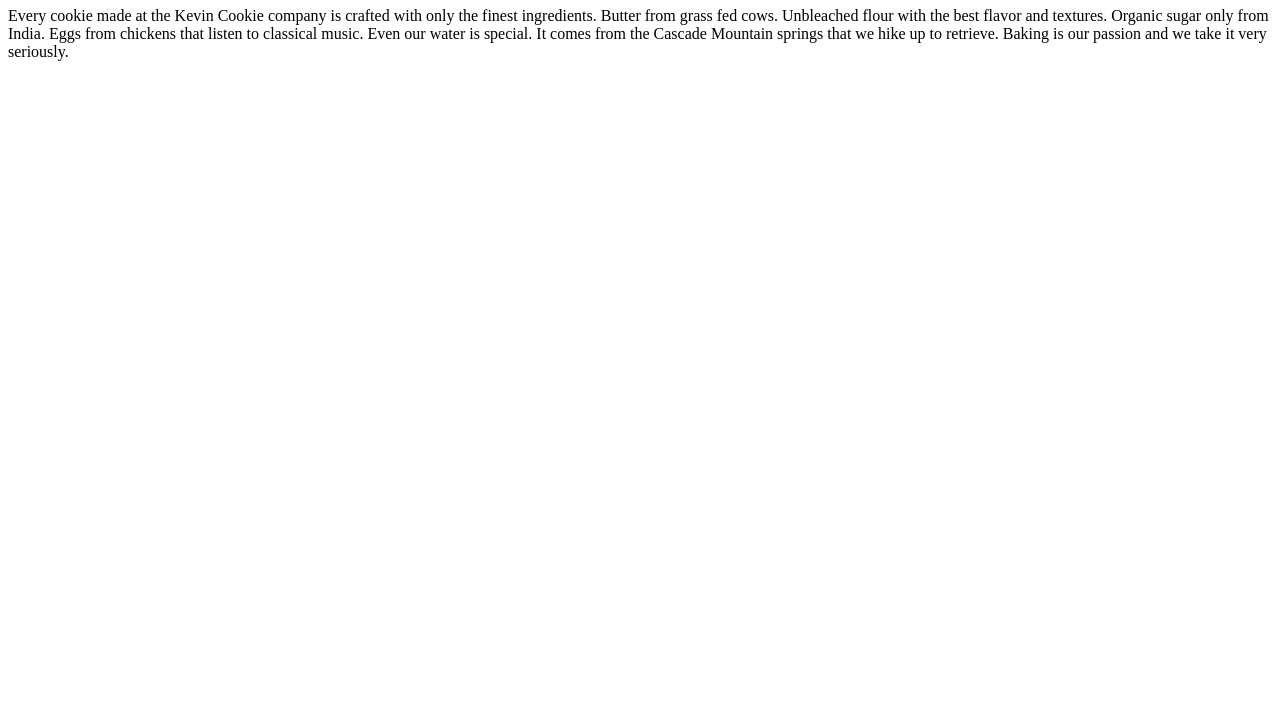
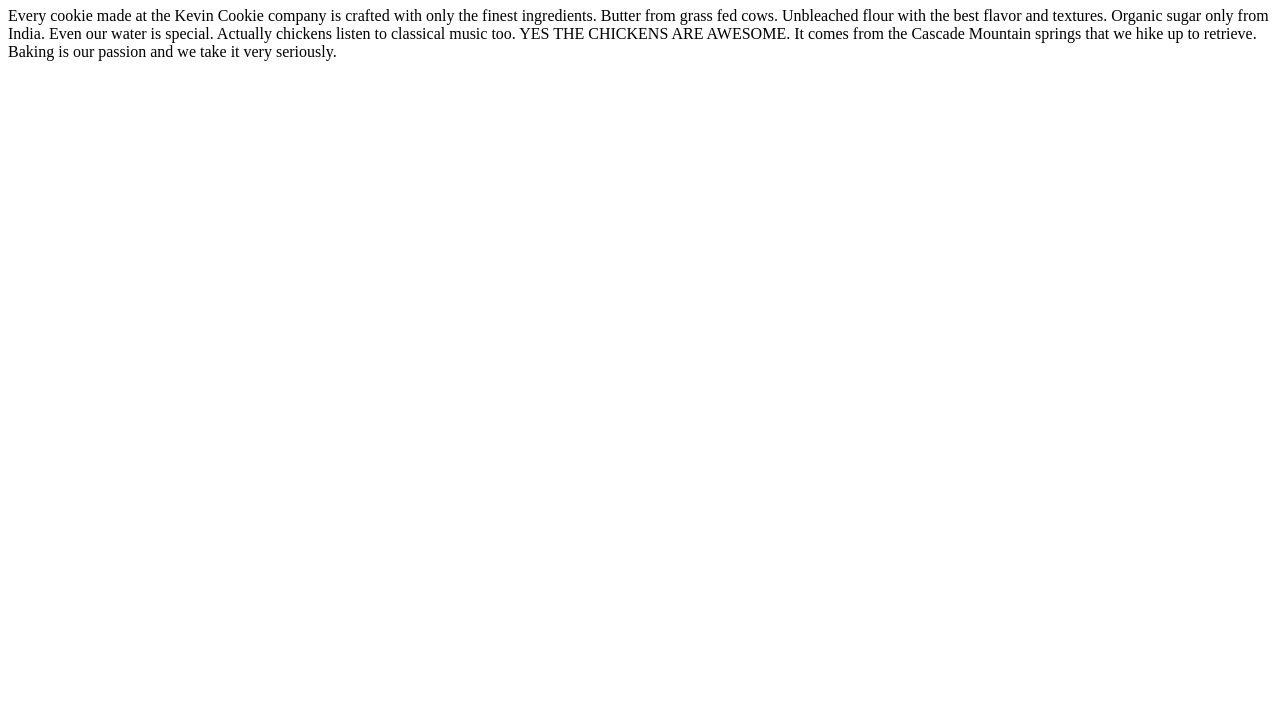
Before and after one commit to justsvykas/KevinCookieCompany, a plain HTML site: page index.htm in a window 1280 px wide. Shown: the part 73-800 px from the top of the page. Drawn offline with Linux system fonts and the light colour scheme.

Commit message:
Fix index.htm

```diff
--- a/index.htm
+++ b/index.htm
@@ -3,7 +3,7 @@
 <body>
 
 <h1>Deliciousness in every bite!</h1>
-<p>Every cookie made at the Kevin Cookie company is crafted with only the finest ingredients. Butter from grass fed cows. Unbleached flour with the best flavor and textures. Organic sugar only from India. Eggs from chickens that listen to classical music. Even our water is special. It comes from the Cascade Mountain springs that we hike up to retrieve. Baking is our passion and we take it very seriously.</p>
+<p>Every cookie made at the Kevin Cookie company is crafted with only the finest ingredients. Butter from grass fed cows. Unbleached flour with the best flavor and textures. Organic sugar only from India. Even our water is special. Actually chickens listen to classical music too. YES THE CHICKENS ARE AWESOME. It comes from the Cascade Mountain springs that we hike up to retrieve. Baking is our passion and we take it very seriously.</p>
 
 </body>
 </html>
```
